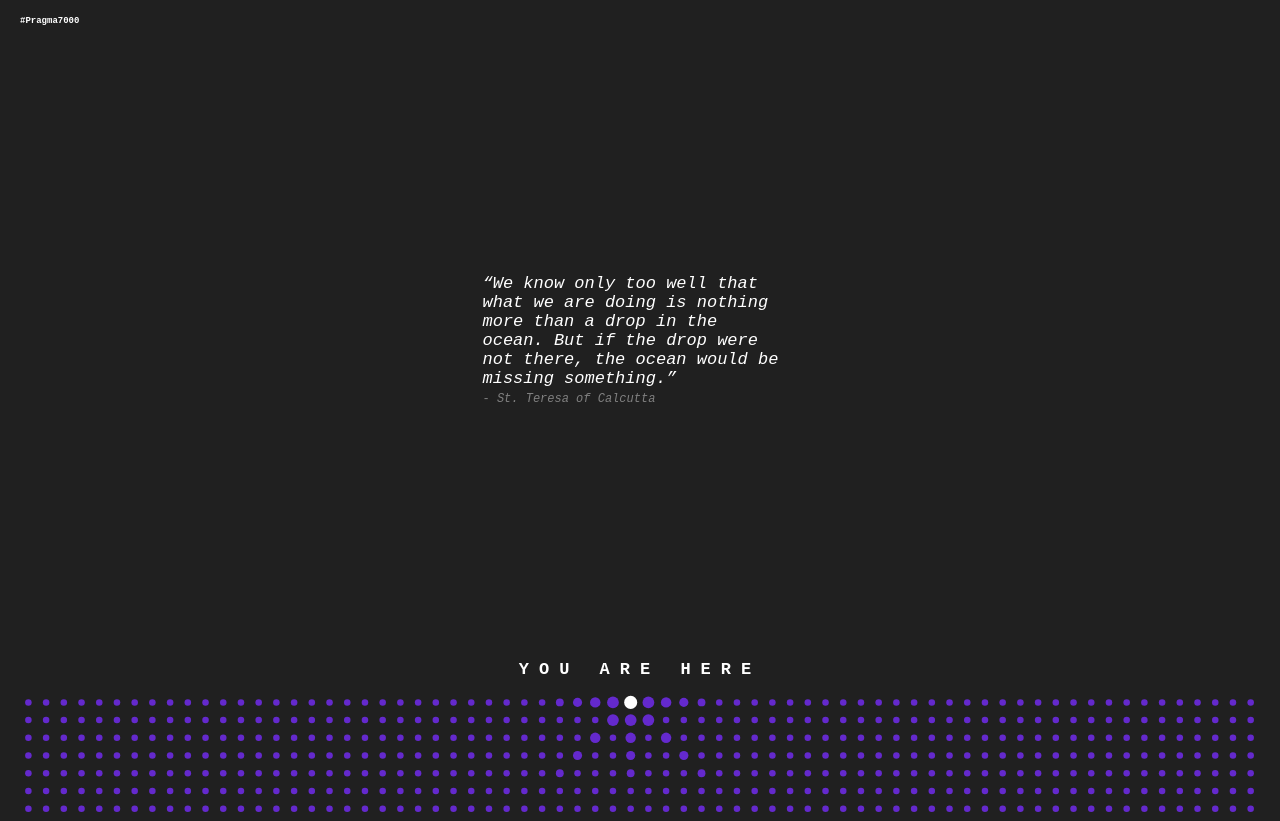
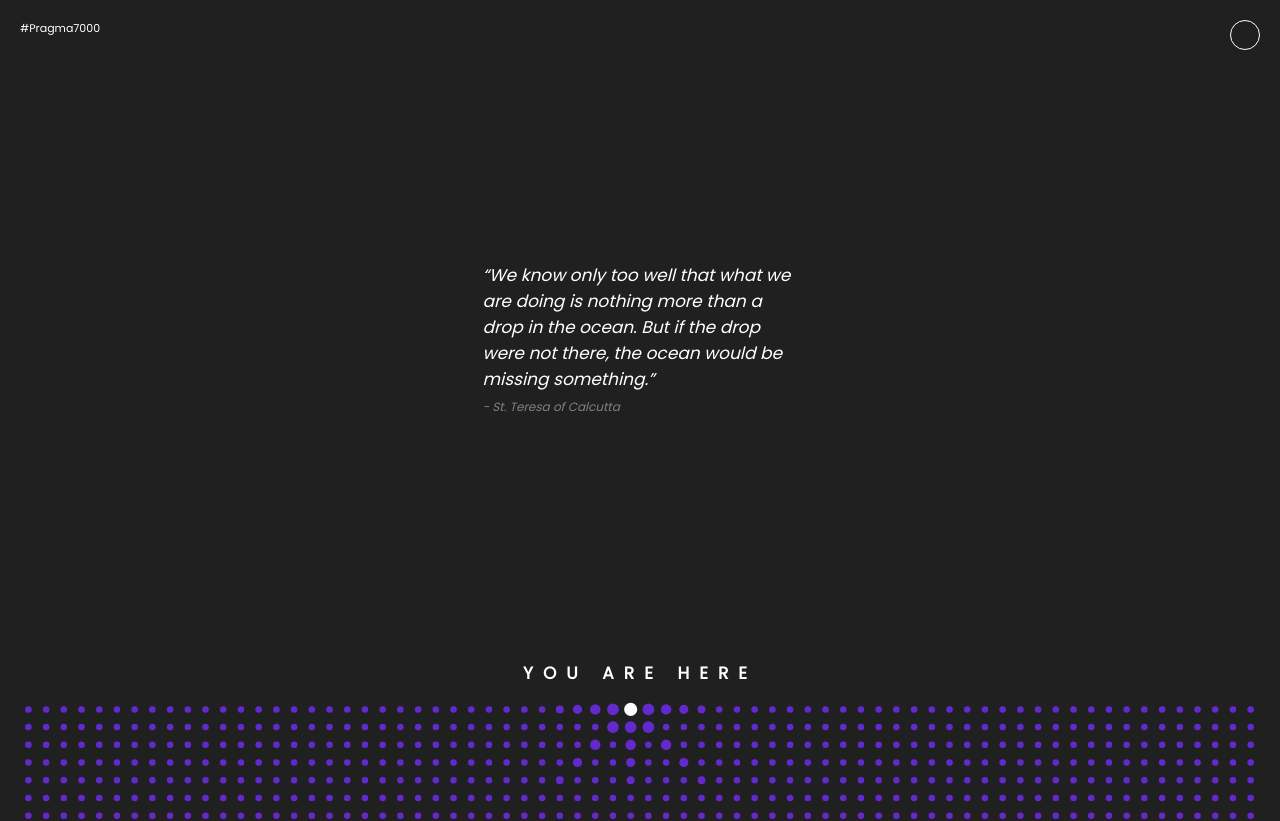
Before and after one commit to joseda7/7000dots, a plain HTML site: page index.html in a window 1280 px wide. Shown: the top 821 px of the page. Drawn offline with Linux system fonts and the light colour scheme.

Commit message:
Adding dark/light mode

```diff
--- a/index.html
+++ b/index.html
@@ -4,13 +4,20 @@
     <meta charset="UTF-8">
     <meta http-equiv="X-UA-Compatible" content="IE=edge">
     <meta name="viewport" content="width=device-width, initial-scale=1.0">
+    <link rel="stylesheet" href="https://fonts.googleapis.com/css?family=Poppins">
     <link rel="stylesheet" href="main.css">
     <title> Pragma 7000 </title>
 </head>
 <body>
     <main>
-        <h1> #Pragma7000 </h1>
-        <div id="container">
+        <header>
+            <a class="text_small" href="" target="_blank"> #Pragma7000 </a>
+            <div class="color-mode">
+                <button id="btn-change-mode"></button>
+            </div>
+        </header>
+
+        <div class="container">
             <section class="sectionIntro">
                 <p class="quote">
                     “We know only too well that what we are doing is nothing more than a drop in the ocean. But if the drop were not there, the ocean would be missing something.”
@@ -20,14 +27,29 @@
             </section>
 
             <section class="sectionBody">
-                <p class="text"> YOU ARE HERE </p>
+                <p class="text text_title"> YOU ARE HERE </p>
                 <?xml version="1.0" encoding="utf-8"?>
                 <!-- Generator: Adobe Illustrator 26.0.3, SVG Export Plug-In . SVG Version: 6.00 Build 0)  -->
                 <svg version="1.1" id="svgContainer" xmlns="http://www.w3.org/2000/svg" xmlns:xlink="http://www.w3.org/1999/xlink" x="0px" y="0px"
                     viewBox="0 0 266 380" style="enable-background:new 0 0 266 380;" xml:space="preserve">
                 </svg>
             </section>
+
+            <section>
+                <div class="pragmapowers">
+                    <div></div>
+                    <div></div>
+                    <div></div>
+                    <div></div>
+                    <div></div>
+                    <div></div>
+                </div>
+            </section>
         </div>
+
+        <footer>
+            <p class="text_small"> This <a href="" target="_blank"> #PragmaChallenge </a> is made with 💜</p>
+        </footer>
     </main>
     <script src="main.js"></script>
 </body>
--- a/main.css
+++ b/main.css
@@ -1,14 +1,24 @@
 :root {
-    --black: rgb(32 32 32);
-    --white: #ffffff;
+    --onyx: rgb(32, 32, 32);
+    --onyx-a0: rgba(32, 32, 32, 0);
+    --white: rgb(255, 255, 255);
+    --purple: rgb(100, 41, 204);
+    --indigo: rgb(94, 40, 185);
+    --gray: rgb(128, 128, 128);
+}
+
+.light-mode {
+    --onyx: rgb(255, 255, 255);
+    --onyx-a0: rgba(255, 255, 255, 0);
+    --white: rgb(32 32 32);
 }
 
 * {
-    font-family: monospace;
+    font-family: "Poppins";
 }
 
 body {
-    background-color: var(--black);
+    background-color: var(--onyx);
     margin: 0;
     display: block;
     position: relative;
@@ -17,17 +27,47 @@ body {
 main {
     display: block;
     margin: 20px 20px;
+    overflow: hidden;
 }
 
-h1 {
-    display: block;
+header {
+    position: fixed;
+    top: 0px;
+    left: 0px;
+    padding: 20px 20px;
+    width: 100%;
+    box-sizing: border-box;
+    display: flex;
+    justify-content: space-between;
+    background: var (--dark);
+    background: linear-gradient(180deg, var(--onyx) 30%, var(--onyx-a0) 100%);
+
+}
+
+.color-mode button {
+    width: 30px;
+    height: 30px;
+    border: 1px solid var(--white);
+    display: inline-block;
+    border-radius: 50%;
+    background: transparent;
+}
+
+.color-mode button:hover {
+    cursor: pointer;
+    opacity: 0.6;
+}
+
+a {
     text-align: center;
     color: var(--white);
-    font-size: 9px;
     width: fit-content;
-    position: fixed;
-    top: 10px;
-    left: 20px;
+    text-decoration: none;
+}
+
+a:hover {
+    font-weight: bold;
+    cursor: pointer;
 }
 
 section.sectionIntro {
@@ -39,11 +79,20 @@ section.sectionIntro {
 
 .text {
     color: var(--white);
+    font-size: 12px;
+}
+
+.text_title {
     font-size: 17px;
     letter-spacing: 10px;
     margin: 0px auto 15px;
     font-weight: bold;
     width: fit-content;
+}
+
+.text_small {
+    color: var(--white);
+    font-size: 11px;
 }
 
 .quote {
@@ -56,7 +105,7 @@ section.sectionIntro {
 
 .quote_author {
     font-size: 12px;
-    color: gray;
+    color: var(--gray);
 }
 
 .dot {
@@ -76,3 +125,47 @@ section.sectionIntro {
 .illusionGroup_dot {
     pointer-events: none;
 }
+
+.pragmapowers {
+    list-style: none;
+    display: flex;
+    padding: 0;
+    margin: 50px 0;
+}
+
+.pragmapowers div {
+    margin: 0 auto;
+    width: 50px;
+    height: 50px;
+    border-radius: 50%;
+    border: 1px solid var(--white);
+}
+
+.pragmapowers div:hover {
+    opacity: 0.7;
+    cursor: pointer;
+}
+
+footer {
+    padding: 20px 0px 0px;
+    width: 100%;
+    border-top: 1px solid rgba(128, 128, 128, 0.4);
+    text-align: right;
+}
+
+/* SCROLL */
+
+::-webkit-scrollbar {
+    width: 7px;
+}
+::-webkit-scrollbar-track {
+    background: rgba(128, 128, 128, 0.3);
+    border-radius: 7px;
+}
+::-webkit-scrollbar-thumb {
+    background: rgba(128, 128, 128, 0.5);
+    border-radius: 7px;
+}
+::-webkit-scrollbar-thumb:hover {
+    background: rgba(128, 128, 128, 0.4);
+}
--- a/main.js
+++ b/main.js
@@ -21,6 +21,7 @@ function init() {
 function events() {
     var currentIdNum = 0;
     var illusionElement = document.getElementById("illusionGroup");
+    var btnChangeMode = document.getElementById("btn-change-mode");
 
     document.querySelectorAll('.dot').forEach(item => {
         item.addEventListener('mouseenter', event => {
@@ -31,6 +32,11 @@ function events() {
         // item.addEventListener('mouseleave', event => {
         //     console.log("mouseleave");
         // })
+    }, false);
+
+    btnChangeMode.addEventListener('click', event => {
+        console.log (event.target.id);
+        document.body.classList.toggle("light-mode");
     }, false);
 }
 
```
